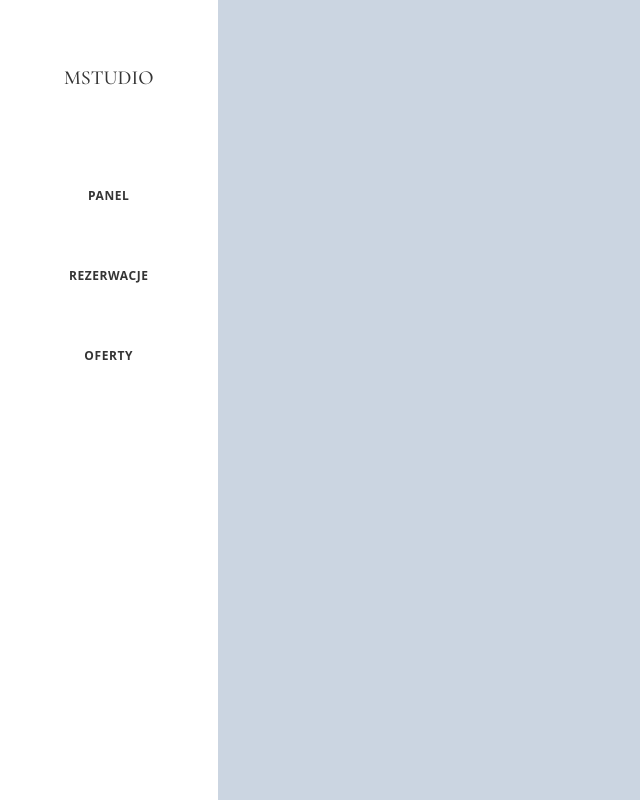
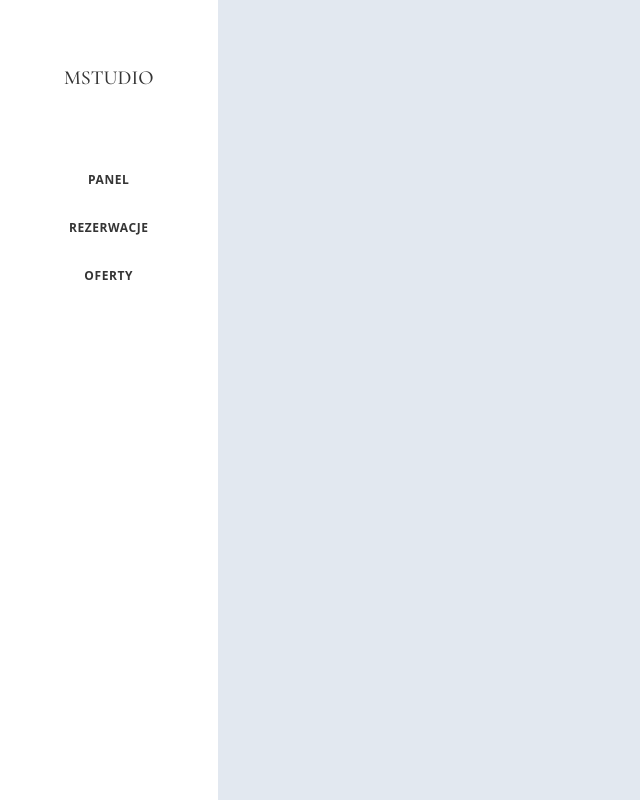
Before and after one commit to danielkasprzak/MStudio, a React (Vite) app in the folder barber-panel/: page /admin in a window 1280 px wide. Shown: the whole page, without its empty margins (0-640 px from the left). Built offline with nearby package versions, Linux system fonts and the light colour scheme.

Commit message:
Visual improvements

```diff
--- a/barber-panel/src/components/admin/Admin.tsx
+++ b/barber-panel/src/components/admin/Admin.tsx
@@ -3,7 +3,7 @@ import SidePanel from "./SidePanel"
 
 export default () => {
     return (
-        <div className="bg-slate-300 h-screen w-screen flex flex-row justify-center">
+        <div className="bg-slate-200 h-screen w-screen flex flex-row justify-center">
             <SidePanel />
             <MainPanel />
         </div>
--- a/barber-panel/src/components/admin/MainPanel.tsx
+++ b/barber-panel/src/components/admin/MainPanel.tsx
@@ -2,7 +2,7 @@ import { Outlet } from "react-router-dom"
 
 export default () => {
     return (
-        <div className='relative w-full h-full flex flex-col justify-start py-8 ml-4'>
+        <div className='relative w-full h-full flex flex-col justify-start'>
             {/* <Outlet /> */}
         </div>
     )
--- a/barber-panel/src/components/admin/SideButton.tsx
+++ b/barber-panel/src/components/admin/SideButton.tsx
@@ -4,6 +4,6 @@ interface Props {
 
 export default ({children}: Props) => {
     return (
-        <button className="uppercase font-bold text-xs tracking-wider p-8">{children}</button>
+        <button className="uppercase font-bold text-xs tracking-wider p-4">{children}</button>
     )
 }
```
